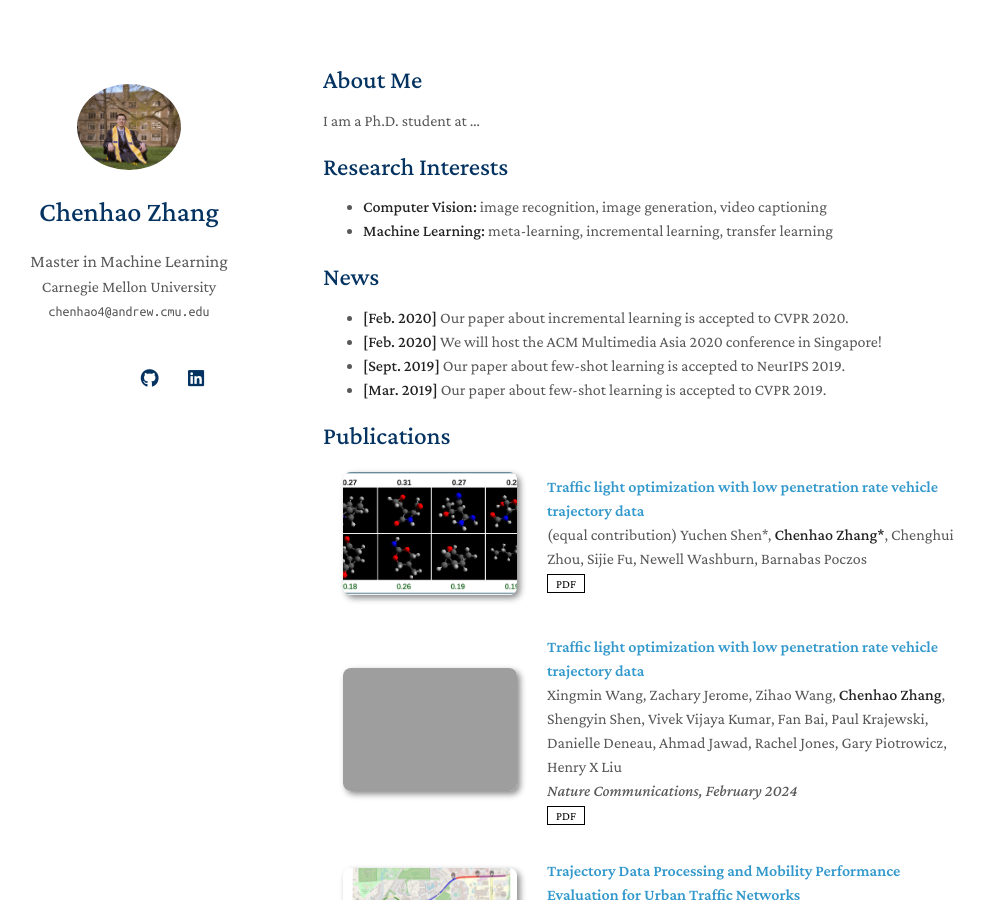
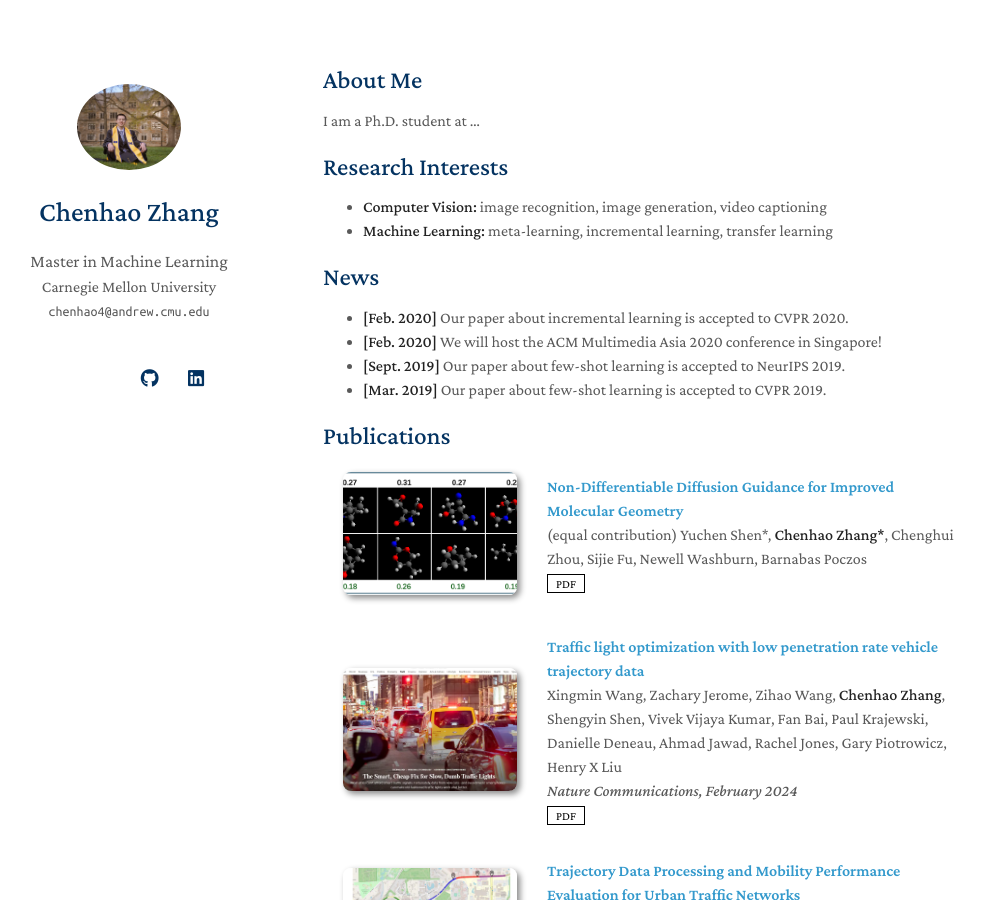
Before and after one commit to ChenhaoZ99/ChenhaoZ99.github.io, a Jekyll site: the page built from index.md, in a window 1280 px wide and 900 px high. Shown: the whole window, without its empty margins (147-1131 px from the left). Built offline with Jekyll 4.4.1, drawn with Linux system fonts in a browser that asks for light colours; a style sheet for code colours, icons or effects is not loaded; our own code applies the rules of GitHub Pages for plain Markdown files; grey boxes are pictures that could not be loaded.

Commit message:
Update publications.yml

```diff
--- a/_data/publications.yml
+++ b/_data/publications.yml
@@ -1,6 +1,6 @@
 main:
 
-  - title: Traffic light optimization with low penetration rate vehicle trajectory data
+  - title: Non-Differentiable Diffusion Guidance for Improved Molecular Geometry
     authors: (equal contribution) Yuchen Shen*, <strong>Chenhao Zhang*</strong>, Chenghui Zhou, Sijie Fu, Newell Washburn, Barnabas Poczos
     pdf: https://openreview.net/pdf?id=1KgSm4R0NP
     image: ./assets/img/mol_optimization.png
@@ -11,7 +11,7 @@ main:
     Wall Street Juornal: https://www.wsj.com/tech/personal-tech/google-green-light-traffic-light-optimization-992e4252
     Local News: https://www.clickondetroit.com/news/local/2024/02/23/cutting-edge-technology-slashes-wait-times-at-red-lights-in-oakland-county/
     pdf: https://www.nature.com/articles/s41467-024-45427-4#citeas
-    image: ./assets/img/nature_communications_fig.png
+    image: ./assets/img/nc_fig.png
 
   - title: Trajectory Data Processing and Mobility Performance Evaluation for Urban Traffic Networks
     authors: Xingmin Wang, Zachary Jerome, Chenhao Zhang, Shengyin Shen, Vivek Vijaya Kumar, Henry X Liu
```
